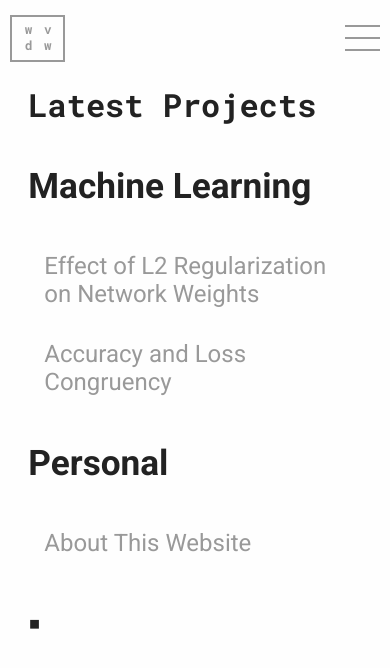
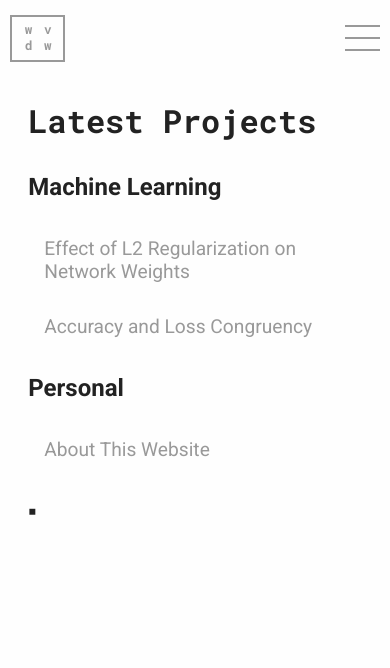
Before and after one commit to wvanderwey/wvanderwey.github.io, a Jekyll site: the page built from projects.html, in a window 390 px wide. Shown: the top 668 px of the page. Built offline with Jekyll 4.4.1, drawn with Linux system fonts in a browser that asks for light colours.

Commit message:
fixed mobile h2 sizing

```diff
--- a/assets/css/main.css
+++ b/assets/css/main.css
@@ -189,6 +189,13 @@ h2 {
     font-size: 2.2em;
 }
 
+/* adjust size relative to h1 */
+@media screen and (max-width: 600px) {
+    h2 {
+        font-size: 1.5em;
+    }
+}
+
 h3 {
     margin-bottom: 0;
     font-size: 1.2em;
@@ -212,6 +219,13 @@ p {
     font-size: 1.5em;
 }
 
+/* adjust font-size relative to h1 */
+@media screen and (max-width: 600px) {
+    .post-lists a {
+        font-size: 1.2em;
+    }
+}
+
 .post-lists li {
     padding: 1em;
 }
@@ -228,3 +242,10 @@ p {
 .hyphenate {
     word-wrap: break-word;
 }
+
+/* push content down a little on mobile */
+@media screen and (max-width: 600px) {
+    .container {
+        padding-top: 1em;
+    }
+}
```
